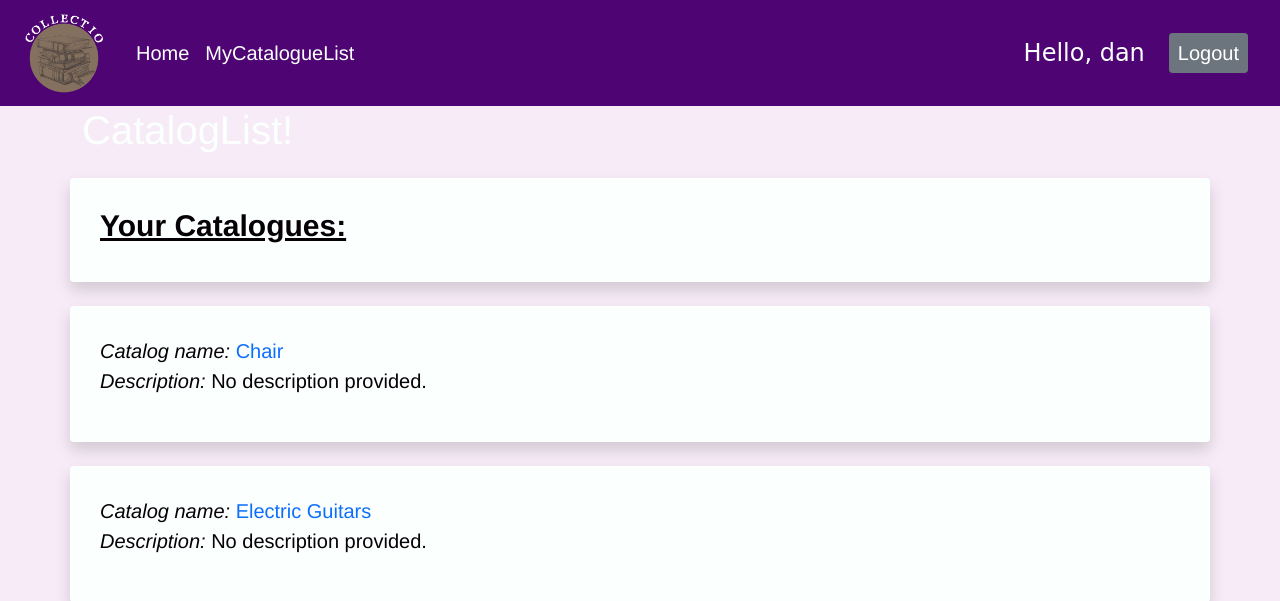
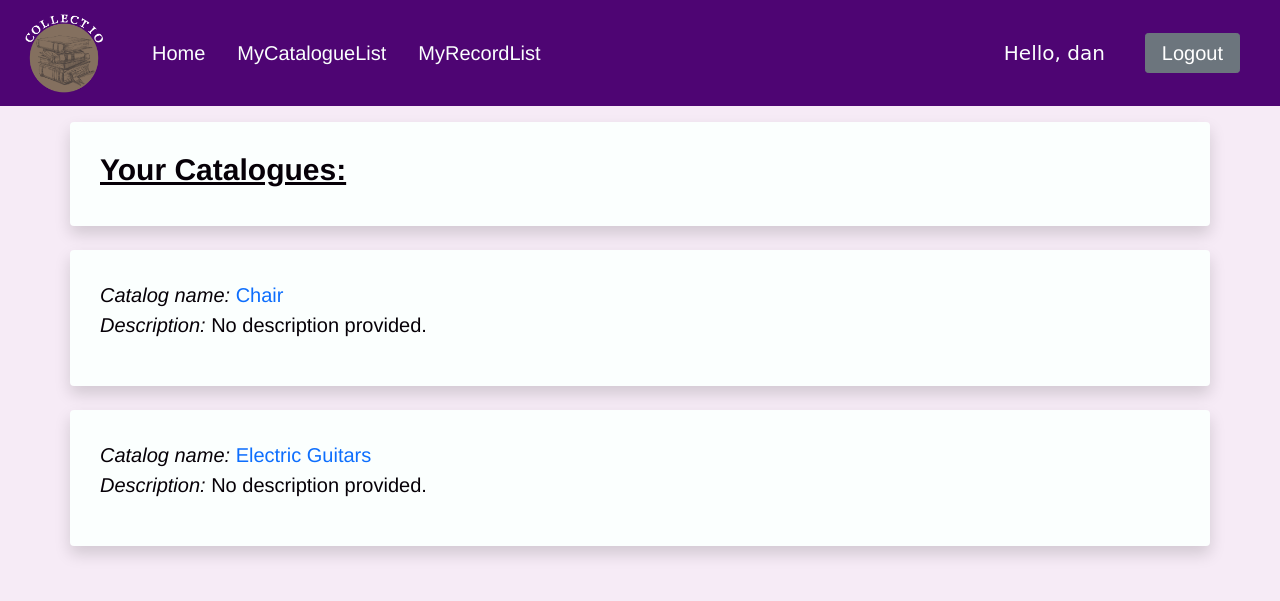
Before and after one commit to CollectioProject/catalog_sys, a Django app: page /catalog/ in a window 1280 px wide. Shown: the top 601 px of the page. Run offline with Django 3.2, Linux system fonts and the light colour scheme; a user stored in the database is signed in; data comes from the database, SQL or seed files in the repository.

Commit message:
Add basic search to recordlist. Added new tab where we can see all records and perform search. No formatting done to the default form so that needs to be changed.
You might need to install django-filters for this to work on your machines. Just do pip install django-filter in your terminal.

```diff
--- a/catalog/templates/catalog/cataloglist.html
+++ b/catalog/templates/catalog/cataloglist.html
@@ -31,7 +31,6 @@
         </style>
     </head>
     <body>
-    <h1 class="h1">CatalogList!</h1>
     <div class="row pt-2">
         <div class="shadow bg-light rounded">
             <h2 class="h2">Your Catalogues: </h2>
--- a/catalog/templates/catalog/navbar.html
+++ b/catalog/templates/catalog/navbar.html
@@ -22,39 +22,35 @@
             <img src="{% static '/images/logo.png' %}" width="80" alt="" class="d-inline-block align-middle mr-2">
         </a>
         <div class="collapse navbar-collapse" id="navbarNav">
-            <ul class="nav navbar-nav me-auto px-2">
+            <ul class="nav navbar-nav me-auto px-3">
                 <li class="nav-item">
-                    <a class="nav-link active px-2" style="font-size: 20px" aria-current="page" href="/home">Home</a>
+                    <a class="nav-link active px-3" style="font-size: 20px" aria-current="page" href="/home">Home</a>
                 </li>
                 {% if request.user.is_authenticated %}
                     <li class="nav-item">
-                        <a class="nav-link active px-2" style="font-size: 20px" href="/catalog">MyCatalogueList</a>
+                        <a class="nav-link active px-3" style="font-size: 20px" href="/catalog">MyCatalogueList</a>
+                    </li>
+                    <li class="nav-item">
+                        <a class="nav-link active px-3" style="font-size: 20px" href="/search">MyRecordList</a>
                     </li>
                 {% endif %}
             </ul>
             {% if not request.user.is_authenticated %}
-                <ul class="nav navbar-nav navbar-right px-2">
-                    <a class="btn btn-secondary btn-sm px-2" style="font-size:20px;" href="/login" role="button">Login</a>
+                <ul class="nav navbar-nav navbar-right px-3">
+                    <a class="btn btn-secondary btn-sm px-3" style="font-size:20px;" href="/login" role="button">Login</a>
                 </ul>
-                <ul class="nav navbar-nav navbar-right px-2">
-                    <a class="btn btn-secondary btn-sm px-2" style="font-size:20px;" href="/register" role="button">Register</a>
+                <ul class="nav navbar-nav navbar-right px-3">
+                    <a class="btn btn-secondary btn-sm px-3" style="font-size:20px;" href="/register" role="button">Register</a>
                 </ul>
             {% endif %}
 
             {% if request.user.is_authenticated %}
-                <ul class="nav navbar-nav navbar-right px-2">
+                <ul class="nav navbar-nav navbar-right px-3">
                     <span class="ref px-2 py-2" id="hello_msg">Hello, {{ request.user }}  </span>
                 </ul>
-                <ul class="nav navbar-nav navbar-right px-2">
-                    <a class="btn btn-secondary btn-sm px-2" style="font-size:20px;" href="/logout" role="button">Logout</a>
+                <ul class="nav navbar-nav navbar-right px-3">
+                    <a class="btn btn-secondary btn-sm px-3" style="font-size:20px;" href="/logout" role="button">Logout</a>
                 </ul>
-                <style>
-                    .ref {
-                        color: #FBFFFE;
-                        font-size: 24px;
-                        font-family: "Comic Sans MS";
-                    }
-                </style>
             {% endif %}
         </div>
     </nav>
--- a/catalog/urls.py
+++ b/catalog/urls.py
@@ -11,4 +11,5 @@ urlpatterns = [
     path('logout/', views.logoutUser, name='catalog-logout'),
     path('register/', views.register, name='catalog-register'),
     path('record/<str:cr>/', views.recordList, name='record-list'),
+    path('search/', views.search, name='search'),
 ]
--- a/catalog/views.py
+++ b/catalog/views.py
@@ -4,6 +4,7 @@ from django.contrib.auth import login, logout, authenticate
 from django.http import HttpResponseRedirect
 from django.contrib import messages
 from .forms import CreateUserForm
+from . filters import RecordFilter
 
 from django.contrib.auth.decorators import login_required
 
@@ -24,6 +25,23 @@ def recordList(request, cr):
     context = {
         'records': records,
         'provenances': provenances,
+    }
+    # render gets the recordlist.html file from the folder in catalog/templates/catalog
+    return render(request, 'catalog/recordlist.html', context)
+
+
+@login_required(login_url='/login')
+def search(request):
+    records = models.Record.objects.all()
+    provenances = models.Provenance.objects.all()
+
+    myFilter = RecordFilter(request.GET, queryset=records)
+    records = myFilter.qs
+
+    context = {
+        'records': records,
+        'provenances': provenances,
+        'myFilter': myFilter,
     }
     # render gets the recordlist.html file from the folder in catalog/templates/catalog
     return render(request, 'catalog/recordlist.html', context)
--- a/catalog_sys/settings.py
+++ b/catalog_sys/settings.py
@@ -39,6 +39,7 @@ INSTALLED_APPS = [
     'django.contrib.staticfiles',
     # Add our new application
     'catalog.apps.CatalogConfig', #This object was created for us in /catalog/apps.py
+    'django_filters',
 ]
 
 MIDDLEWARE = [
```
Also changed, not shown: catalog/filters.py (added, +16 -0 lines), catalog/templates/catalog/recordlist.html (+24 -2 lines).
